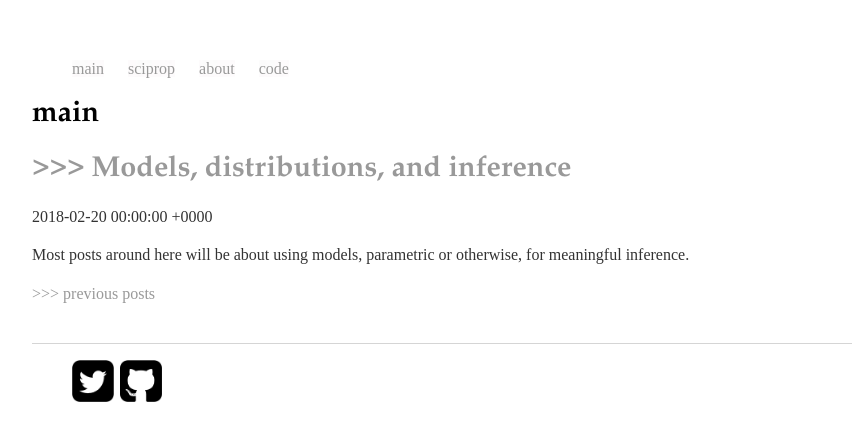
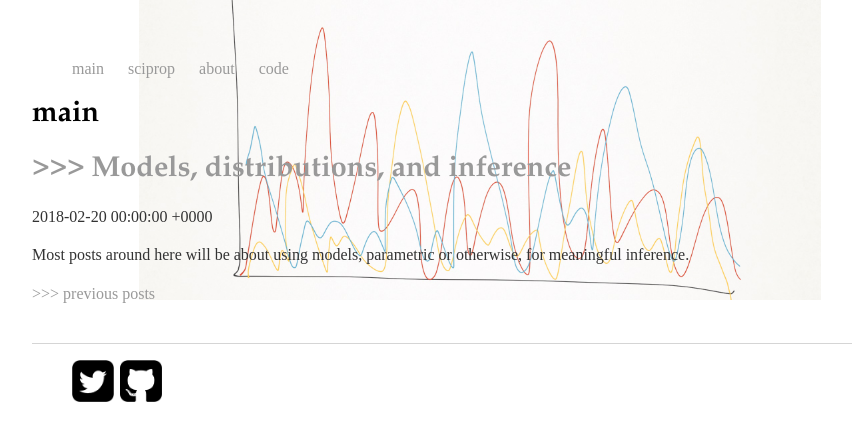
Before and after one commit to caesoma/caesoma.github.io, a Jekyll site: the page built from index.html, in a window 1280 px wide. Shown: the top 441 px of the page, without its empty margins (160-1012 px from the left). Built offline with Jekyll 4.4.1, drawn with Linux system fonts in a browser that asks for light colours; the list of posts is cut into pages by our own code.

Commit message:
update layout

```diff
--- a/css/main.css
+++ b/css/main.css
@@ -1,4 +1,8 @@
 body {
+    background-image: url(../images/gp.jpeg);
+    background-position: center top;
+    background-repeat: no-repeat;
+    background-size: 682px 300px;
     margin: 60px auto;
     width: 70%;
 }
@@ -11,9 +15,6 @@ nav ul, footer ul {
 }
 
 nav ul li{
-    background-image: url(../images/gp.jpeg);
-    background-position: top center;
-    background-repeat: no-repeat;
     display: inline;
     margin-right: 20px;
 }
```
